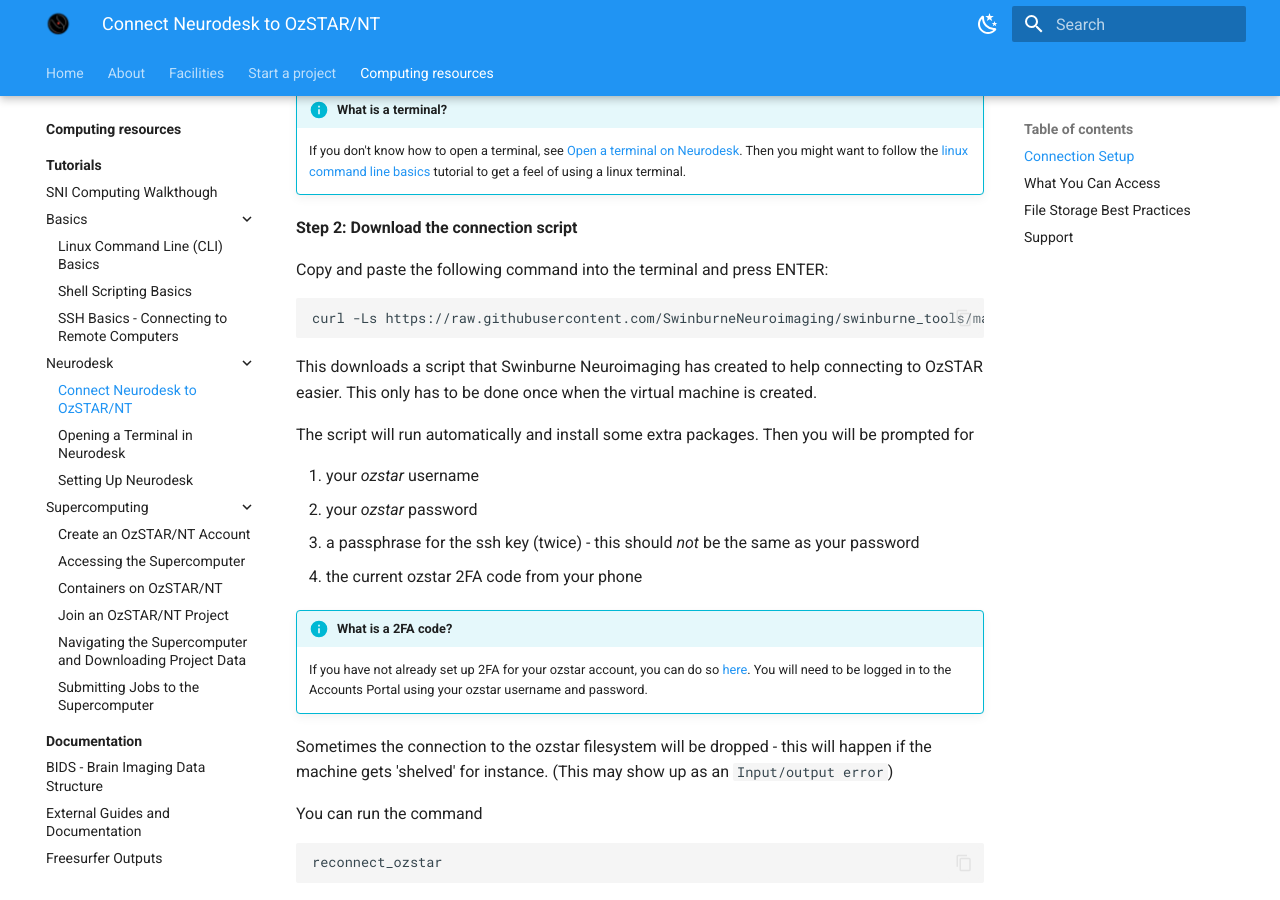
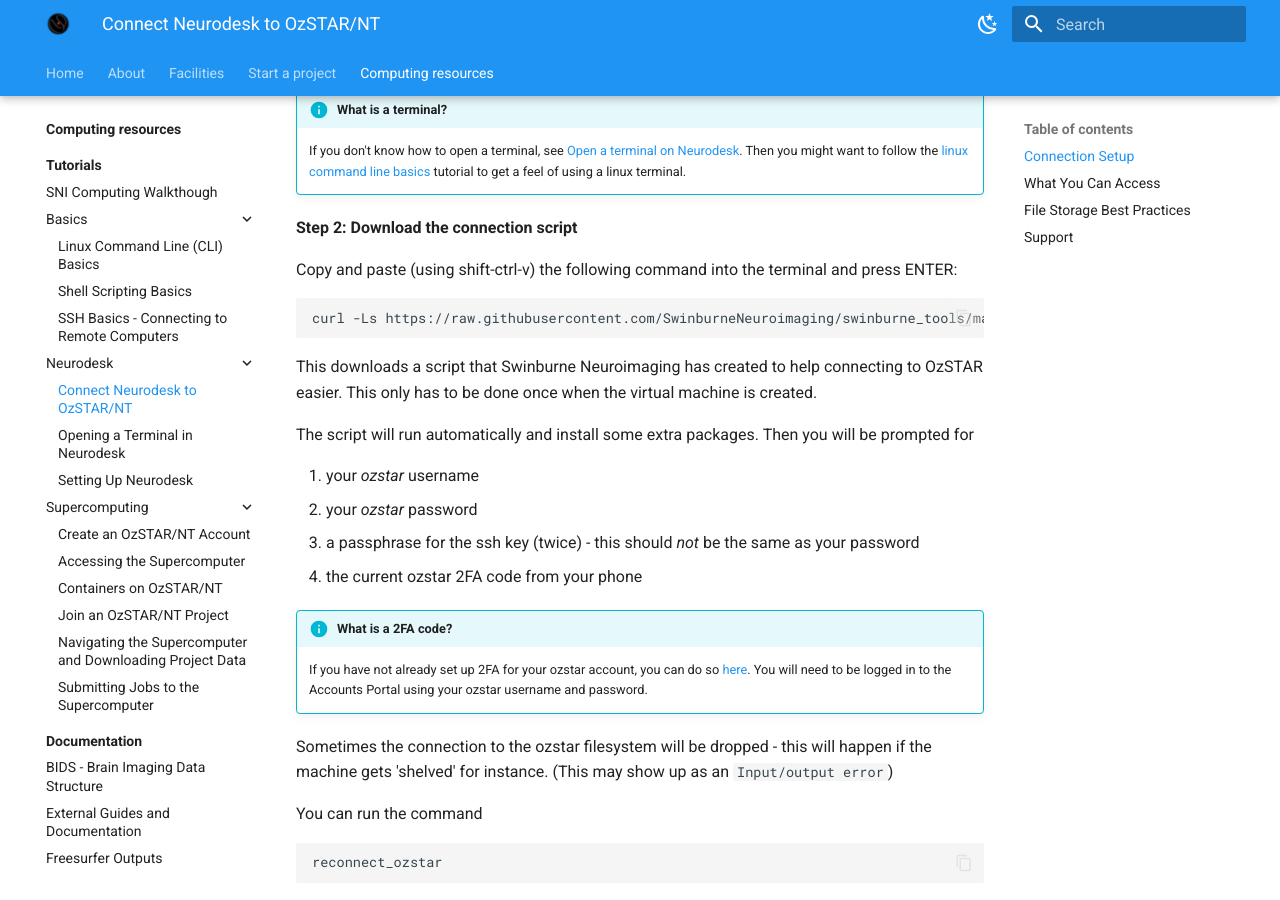
Before and after one commit to SwinburneNeuroimaging/SwinburneNeuroimaging.github.io, an MkDocs documentation site: the page built from docs/computing_resources/tutorials/neurodesk/connect_neurodesk_to_ozstar.md, in a window 1280 px wide and 900 px high, scrolled down 406 px. Built offline with MkDocs 1.6.1 and Material for MkDocs 9.7.7, drawn with Linux system fonts in a browser that asks for light colours.

Commit message:
Update connect_neurodesk_to_ozstar.md

````diff
--- a/docs/computing_resources/tutorials/neurodesk/connect_neurodesk_to_ozstar.md
+++ b/docs/computing_resources/tutorials/neurodesk/connect_neurodesk_to_ozstar.md
@@ -13,7 +13,7 @@ Open a new terminal window in your Neurodesk environment.
 
 **Step 2: Download the connection script**
 
-Copy and paste the following command into the terminal and press ENTER:
+Copy and paste (using shift-ctrl-v) the following command into the terminal and press ENTER:
 
 ```
 curl -Ls https://raw.githubusercontent.com/SwinburneNeuroimaging/swinburne_tools/main/ozstar_setup.sh > /tmp/tmp.sh; source /tmp/tmp.sh
````
